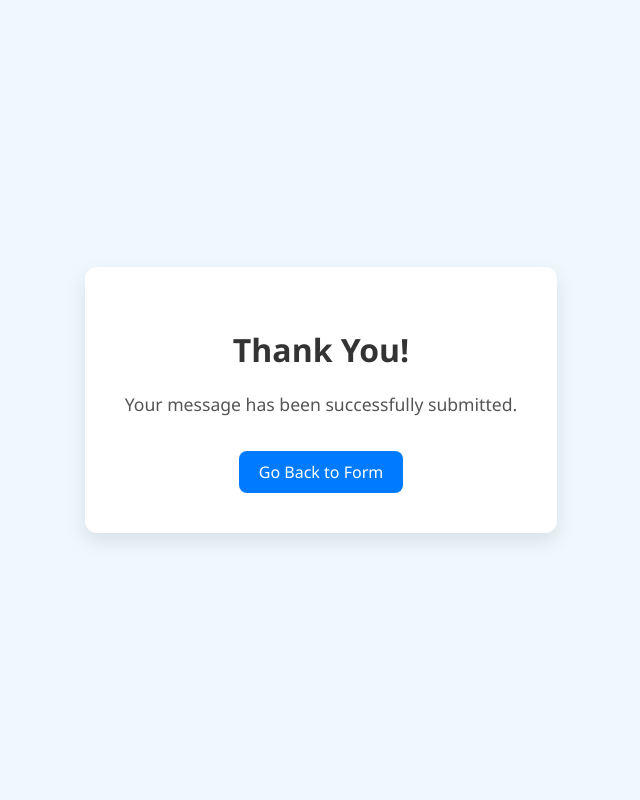
After one commit to ErblinSyla/UEB25_Gr1, a PHP site: page /thankyou.html in a window 1280 px wide. The commit adds this page. Shown: the whole page, without its empty margins (319-959 px from the left). Run offline with PHP 8.4, Linux system fonts and the light colour scheme.

Commit message:
Shtim i nje thank you message ne fund te formes Contact

```diff
--- a/contact.php
+++ b/contact.php
@@ -123,7 +123,9 @@ if ($_SERVER['REQUEST_METHOD'] == 'POST') {
     }
 
     $formattedInterests = implode(", ", $interests);
-    echo "<script>alert('Thank you, " . addslashes($name) . "!\n We received your message about " . addslashes($formattedInterests) . ".');</script>";
+
+    header("Location: thankyou.html");
+    exit();
 }
 
 
--- /dev/null
+++ b/thankyou.html
@@ -0,0 +1,53 @@
+<!DOCTYPE html>
+<html lang="en">
+<head>
+    <meta charset="UTF-8">
+    <title>Thank You</title>
+    <style>
+        body {
+            background: #f0f8ff;
+            font-family: 'Segoe UI', sans-serif;
+            display: flex;
+            justify-content: center;
+            align-items: center;
+            height: 100vh;
+            margin: 0;
+        }
+        .thank-you-container {
+            text-align: center;
+            background: white;
+            padding: 40px;
+            border-radius: 12px;
+            box-shadow: 0 8px 20px rgba(0,0,0,0.1);
+        }
+        .thank-you-container h1 {
+            font-size: 2em;
+            color: #333;
+        }
+        .thank-you-container p {
+            margin: 15px 0;
+            font-size: 1.1em;
+            color: #555;
+        }
+        .thank-you-container a {
+            display: inline-block;
+            margin-top: 20px;
+            padding: 10px 20px;
+            background: #007BFF;
+            color: white;
+            text-decoration: none;
+            border-radius: 8px;
+        }
+        .thank-you-container a:hover {
+            background: #0056b3;
+        }
+    </style>
+</head>
+<body>
+    <div class="thank-you-container">
+        <h1>Thank You!</h1>
+        <p>Your message has been successfully submitted.</p>
+        <a href="contact.php">Go Back to Form</a>
+    </div>
+</body>
+</html>
```
Also changed, not shown: data/contact_form.json (added, +55 -0 lines).
